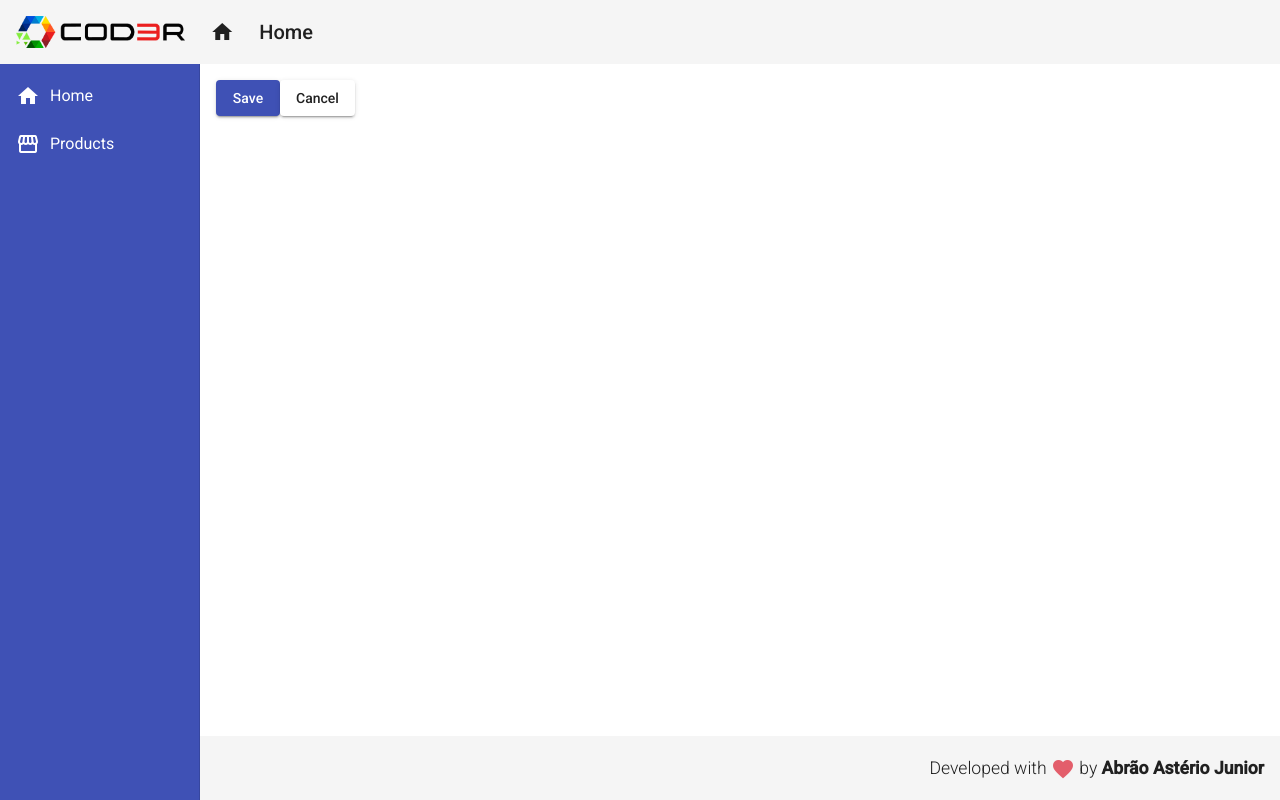
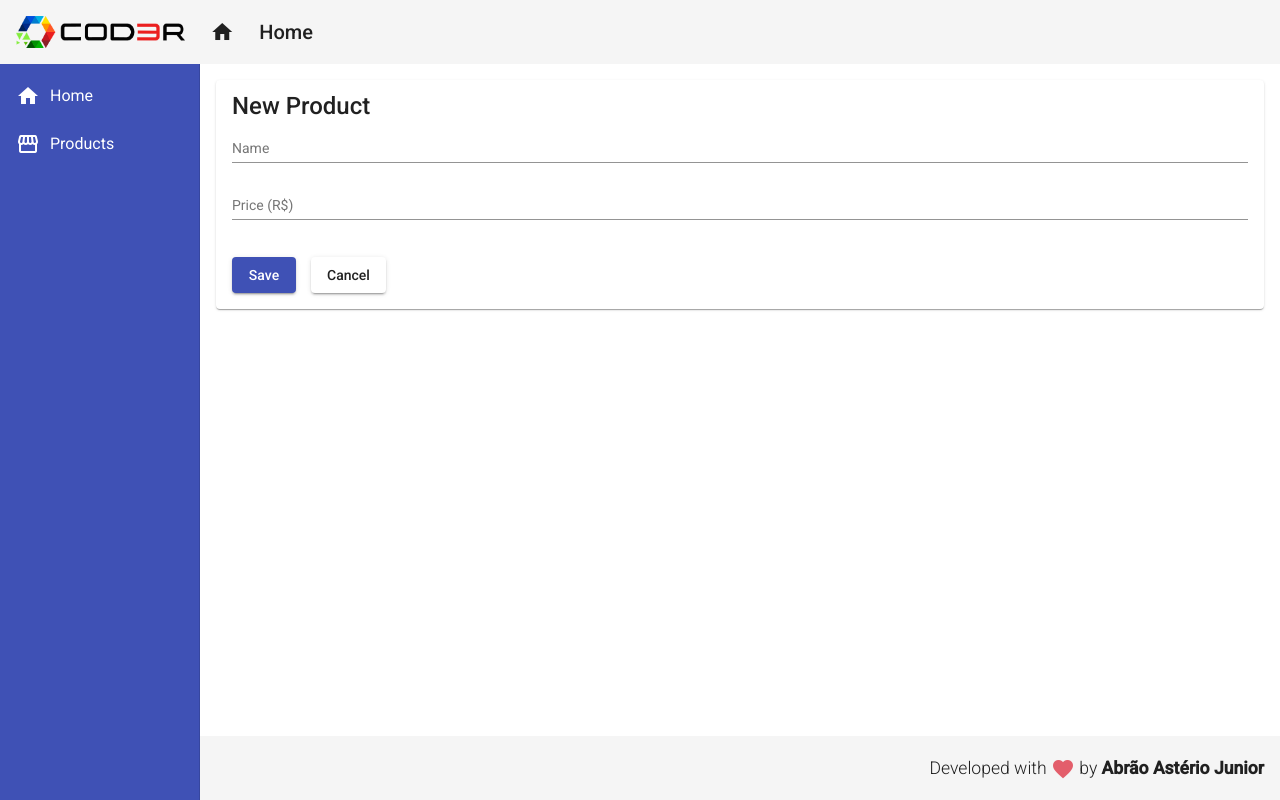
Before and after one commit to abraojr/API-with-Angular-9, an Angular app in the folder frontend/: page /products/create in a window 1280 px wide. Built offline with nearby package versions, Linux system fonts and the light colour scheme.

Commit message:
Create Product form

```diff
--- a/frontend/src/app/components/product/product-create/product-create.component.css
+++ b/frontend/src/app/components/product/product-create/product-create.component.css
@@ -0,0 +1,8 @@
+form {
+  display: flex;
+  flex-direction: column;
+}
+
+button {
+  margin: 20px 15px 0px 0px;
+}
--- a/frontend/src/app/components/product/product-create/product-create.component.html
+++ b/frontend/src/app/components/product/product-create/product-create.component.html
@@ -1,4 +1,25 @@
-<button mat-raised-button (click)="createProduct()" color="primary">
-  Save
-</button>
-<button mat-raised-button (click)="cancel()">Cancel</button>
+<mat-card>
+  <mat-card-title>New Product</mat-card-title>
+  <form>
+    <mat-form-field>
+      <input
+        matInput
+        placeholder="Name"
+        [(ngModel)]="product.name"
+        name="name"
+      />
+    </mat-form-field>
+    <mat-form-field>
+      <input
+        matInput
+        placeholder="Price (R$)"
+        [(ngModel)]="product.price"
+        name="price"
+      />
+    </mat-form-field>
+  </form>
+  <button mat-raised-button (click)="createProduct()" color="primary">
+    Save
+  </button>
+  <button mat-raised-button (click)="cancel()">Cancel</button>
+</mat-card>
```
Also changed, not shown: frontend/src/app/app.module.ts (+7 -1 lines), 1 other file (tests, documents, lock files or other folders).
